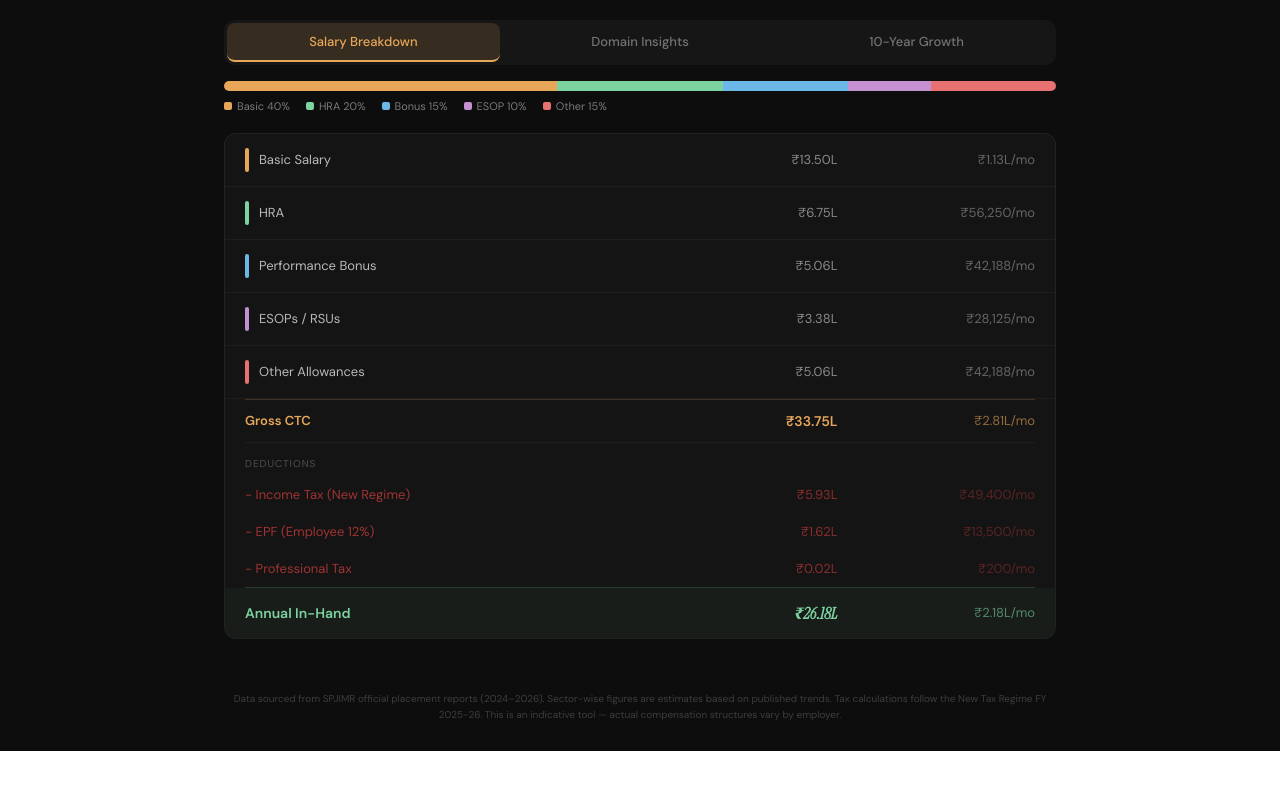
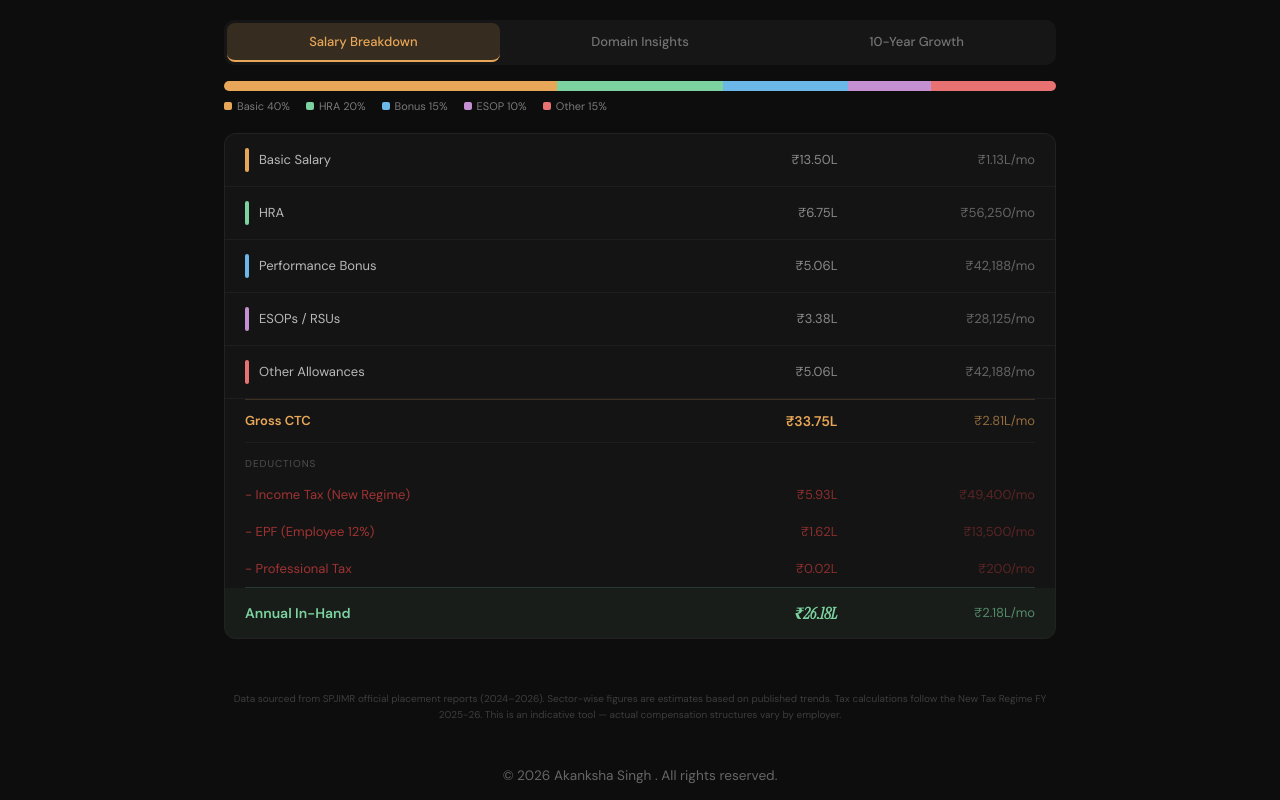
Before and after one commit to akanksha16singh/salarycalculator, a React (Create React App) app: page / in a window 1280 px wide. Shown: the part 459-1259 px from the top of the page. Before the commit the page ends 1210 px from the top, so only its background shows below. Built offline with nearby package versions, Linux system fonts and the light colour scheme.

Commit message:
Update SalaryCalculator.jsx

```diff
--- a/src/SalaryCalculator.jsx
+++ b/src/SalaryCalculator.jsx
@@ -577,12 +577,16 @@ export default function SalaryCalculator() {
         )}
       </div>
 
-      {/* Footer */}
+
       <div style={{ textAlign: "center", padding: "12px 24px 28px", maxWidth: 880, margin: "0 auto" }}>
         <p style={{ fontSize: 10, color: "rgba(255,255,255,0.2)", lineHeight: 1.6 }}>
+
           Data sourced from SPJIMR official placement reports (2024–2026). Sector-wise figures are estimates based on published trends. Tax calculations follow the New Tax Regime FY 2025-26. This is an indicative tool — actual compensation structures vary by employer.
         </p>
       </div>
+      <footer style={{ textAlign: 'center', padding: '1rem', fontSize: '0.85rem', color: '#666' }}>
+  © {new Date().getFullYear()} Akanksha Singh . All rights reserved.
+</footer>
     </div>
   );
 }
```
